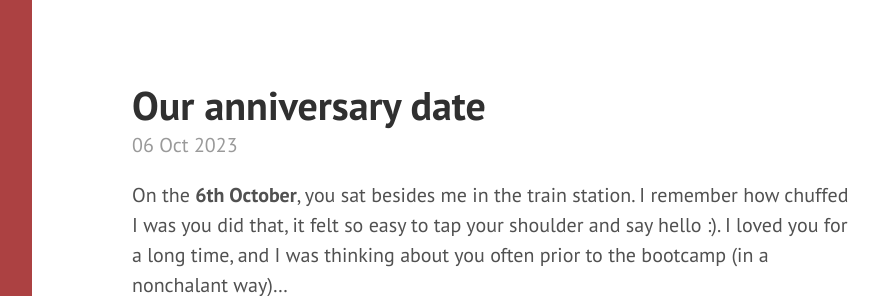
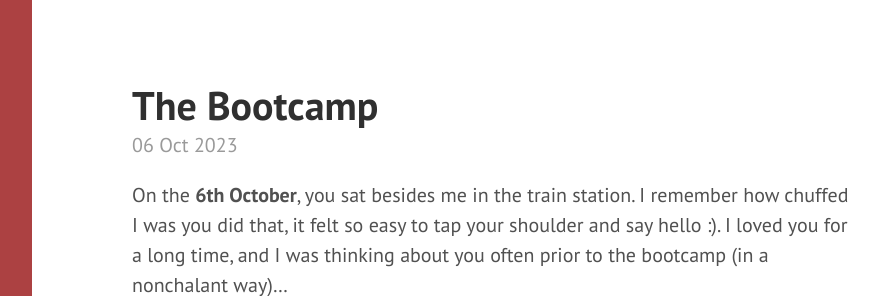
Before and after one commit to ryancranie/yasi, a Jekyll site: the page built from _posts/2023-10-06-bootcamp1.md, in a window 1280 px wide and 900 px high, cut to the strip 0-296 px from the top of the window. Shown: the whole strip, without its empty margins (328-1207 px from the left). Built offline with Jekyll 4.4.1, drawn with Linux system fonts in a browser that asks for light colours; Markdown is read by kramdown in place of the engine named in the settings.

Commit message:
fsdhdshubf

```diff
--- a/_includes/sidebar.html
+++ b/_includes/sidebar.html
@@ -2,7 +2,7 @@
   <div class="container sidebar-sticky">
     <div class="sidebar-about">
       <h1>
-        <a href="{{ site.baseurl }}">
+        <a href="https://ryancranie.com/yasi/letter">
           {{ site.title }}
         </a>
       </h1>
--- a/_posts/2023-10-06-bootcamp1.md
+++ b/_posts/2023-10-06-bootcamp1.md
@@ -1,11 +1,11 @@
 ---
 layout: post
-title: Our anniversary date
+title: The Bootcamp
 ---
 
 On the <b>6th October</b>, you sat besides me in the train station. I remember how chuffed I was you did that, it felt so easy to tap your shoulder and say hello :). I loved you for a long time, and I was thinking about you often prior to the bootcamp (in a nonchalant way)...
 
-<img src="{{ site.baseurl }}/img/IMG_3191.jpeg" style="width: auto; height: 450px;">
+<img src="{{ site.baseurl }}/img/IMG_3191.jpg" style="width: auto; height: 450px;">
 
 We proceeded to have an amazing time at this bootcamp, although we were in split groups, we spent as much time together as we could've
 
--- a/index.html
+++ b/index.html
@@ -19,7 +19,7 @@ title: Home
 
 <div class="pagination">
   {% if paginator.next_page %}
-    <a class="pagination-item older" href="{{ site.baseurl }}page{{paginator.next_page}}">Older</a>
+    <a class="pagination-item older" href="{{ site.baseurl }}/page{{paginator.next_page}}">Older</a>
   {% else %}
     <span class="pagination-item older">Older</span>
   {% endif %}
@@ -27,7 +27,7 @@ title: Home
     {% if paginator.page == 2 %}
       <a class="pagination-item newer" href="{{ site.baseurl }}">Newer</a>
     {% else %}
-      <a class="pagination-item newer" href="{{ site.baseurl }}page{{paginator.previous_page}}">Newer</a>
+      <a class="pagination-item newer" href="{{ site.baseurl }}/page{{paginator.previous_page}}">Newer</a>
     {% endif %}
   {% else %}
     <span class="pagination-item newer">Newer</span>
```
